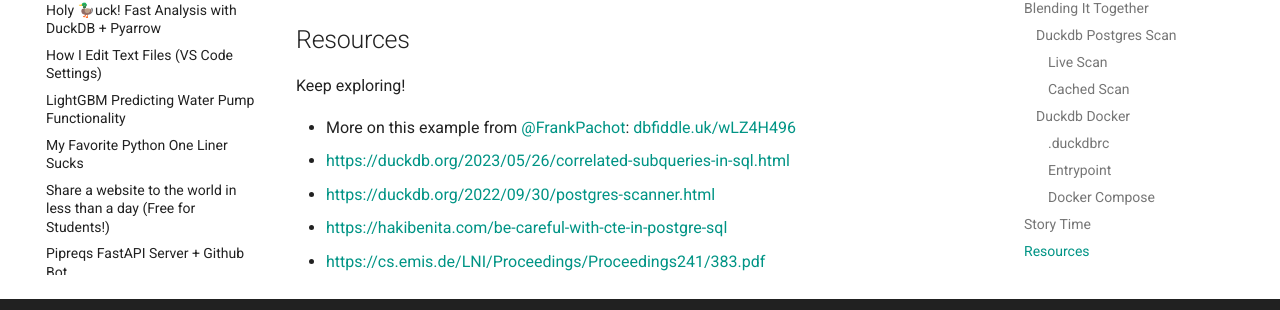
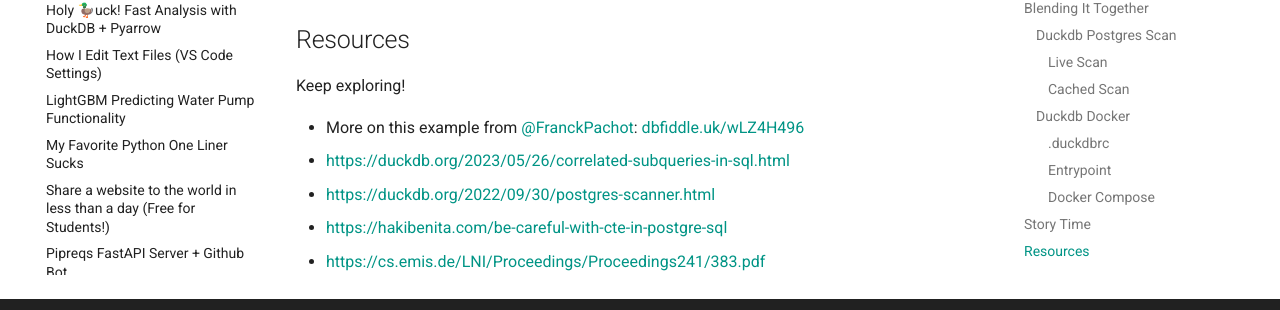
Before and after one commit to gerardrbentley/lost_crumbs, an MkDocs documentation site: the page built from docs/blog/cte-subquery-who-gives-a-duck.md, in a window 1280 px wide and 900 px high, scrolled down 11121 px. Shown: the part 444-754 px from the top of the window. Built offline with MkDocs 1.6.1 and Material for MkDocs 9.7.7, drawn with Linux system fonts in a browser that asks for light colours; comment, search, counter and statistics services are not loaded.

Commit message:
Update cte-subquery-who-gives-a-duck.md

```diff
--- a/docs/blog/cte-subquery-who-gives-a-duck.md
+++ b/docs/blog/cte-subquery-who-gives-a-duck.md
@@ -506,7 +506,7 @@ Would you rather spend the mental cycles re-writing it to a CTE or move on with
 
 Keep exploring!
 
-- More on this example from [@FrankPachot](https://twitter.com/FranckPachot/status/1665960170222919680?s=20): [dbfiddle.uk/wLZ4H496](dbfiddle.uk/wLZ4H496)
+- More on this example from [@FranckPachot](https://twitter.com/FranckPachot/status/1665960170222919680?s=20): [dbfiddle.uk/wLZ4H496](dbfiddle.uk/wLZ4H496)
 - [https://duckdb.org/2023/05/26/correlated-subqueries-in-sql.html](https://duckdb.org/2023/05/26/correlated-subqueries-in-sql.html)
 - [https://duckdb.org/2022/09/30/postgres-scanner.html](https://duckdb.org/2022/09/30/postgres-scanner.html)
 - [https://hakibenita.com/be-careful-with-cte-in-postgre-sql](https://hakibenita.com/be-careful-with-cte-in-postgre-sql)
```
